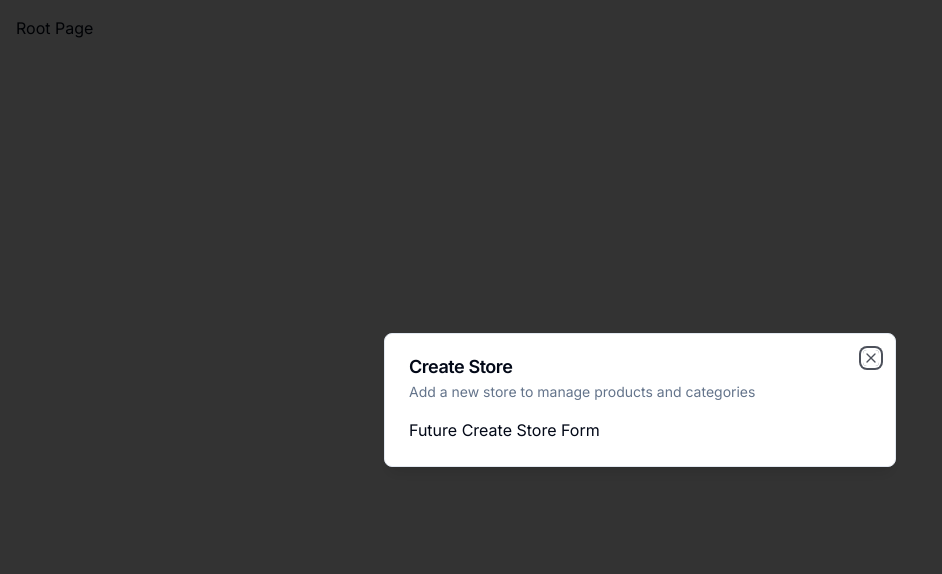
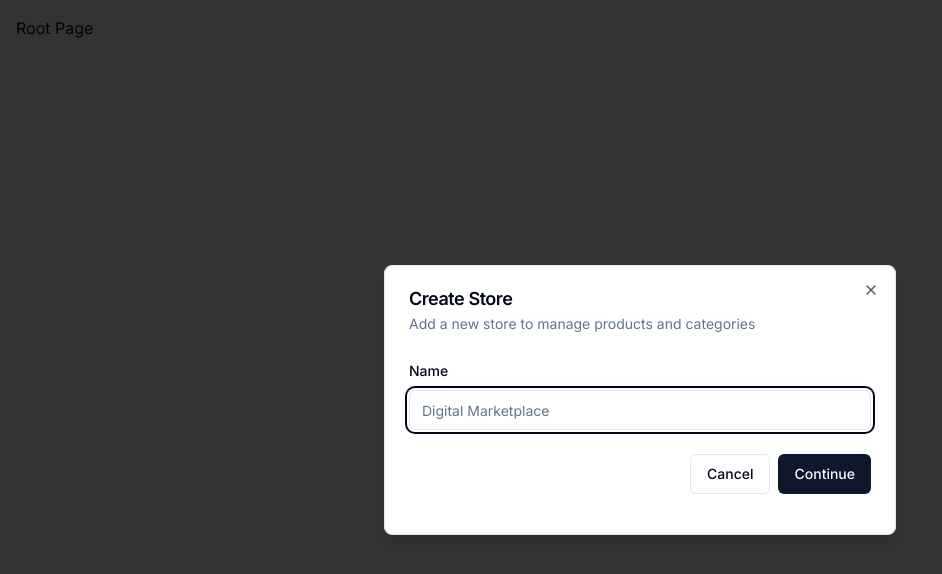
Before and after one commit to rathoretaruncodes/luxe-digital, a Next.js app: page / in a window 1280 px wide. Shown: the top 574 px of the page, without its empty margins (0-942 px from the left). Built offline with nearby package versions, Linux system fonts and the light colour scheme.

Commit message:
Created Form(admin)

```diff
--- a/app/(root)/page.tsx
+++ b/app/(root)/page.tsx
@@ -1,7 +1,5 @@
 "use client"
-import { Modal } from "@/components/ui/modal";
 import { useStoreModal } from "@/hooks/use-store-modal";
-import { UserButton } from "@clerk/nextjs";
 import { useEffect } from "react";
 
 export default function Home() {
--- a/components/modals/store-modal.tsx
+++ b/components/modals/store-modal.tsx
@@ -1,17 +1,66 @@
 "use client"
+import * as z from 'zod';
+import { zodResolver } from '@hookform/resolvers/zod'
 
 import { useStoreModal } from "@/hooks/use-store-modal"
 import { Modal } from "@/components/ui/modal"
+import { useForm } from 'react-hook-form';
+import { Form, FormControl, FormField, FormItem, FormLabel, FormMessage } from '@/components/ui/form';
+import { Input } from '@/components/ui/input';
+import { Button } from '@/components/ui/button';
+
+const formSchema = z.object({
+  name: z.string().min(1),
+})
 
 export const StoreModal = () => {
-    const StoreModal = useStoreModal();
+    const storeModal = useStoreModal();
+
+    const form = useForm<z.infer<typeof formSchema>>({
+      resolver:zodResolver(formSchema),
+      defaultValues: {
+        name: "",
+      },
+    });
+
+    const onSubmit = async (values: z.infer<typeof formSchema>) => {
+      console.log(values);
+      //TODO: Create Store
+    }
+
     return (
       <Modal
         title='Create Store'
         description="Add a new store to manage products and categories"
-        isOpen={StoreModal.isOpen}
-        onClose={StoreModal.onClose}>
-          Future Create Store Form
+        isOpen={storeModal.isOpen}
+        onClose={storeModal.onClose}>
+          {/* Future Create Store Form */}
+          <div>
+            <div className='space-y-4 py-2 pb-4'>
+              <Form {...form}>
+                <form onSubmit={form.handleSubmit(onSubmit)}>
+                  <FormField
+                  control ={form.control}
+                  name='name'
+                  render={({field}) => (
+                    <FormItem>
+                      <FormLabel>Name</FormLabel>
+                      <FormControl>
+                        <Input placeholder='Digital Marketplace' {...field}/>
+                      </FormControl>
+                      <FormMessage />
+                    </FormItem>
+                  )}
+                  />
+                    <div className='pt-6 space-x-2 flex items-center justify-end w-full'>
+                      <Button variant='outline' onClick={storeModal.onClose}>Cancel</Button>
+                      <Button type='submit'>Continue</Button>
+
+                    </div>
+                </form>
+              </Form>
+            </div>
+          </div>
       </Modal>
     );
 };
--- /dev/null
+++ b/components/ui/form.tsx
@@ -0,0 +1,176 @@
+import * as React from "react"
+import * as LabelPrimitive from "@radix-ui/react-label"
+import { Slot } from "@radix-ui/react-slot"
+import {
+  Controller,
+  ControllerProps,
+  FieldPath,
+  FieldValues,
+  FormProvider,
+  useFormContext,
+} from "react-hook-form"
+
+import { cn } from "@/lib/utils"
+import { Label } from "@/components/ui/label"
+
+const Form = FormProvider
+
+type FormFieldContextValue<
+  TFieldValues extends FieldValues = FieldValues,
+  TName extends FieldPath<TFieldValues> = FieldPath<TFieldValues>
+> = {
+  name: TName
+}
+
+const FormFieldContext = React.createContext<FormFieldContextValue>(
+  {} as FormFieldContextValue
+)
+
+const FormField = <
+  TFieldValues extends FieldValues = FieldValues,
+  TName extends FieldPath<TFieldValues> = FieldPath<TFieldValues>
+>({
+  ...props
+}: ControllerProps<TFieldValues, TName>) => {
+  return (
+    <FormFieldContext.Provider value={{ name: props.name }}>
+      <Controller {...props} />
+    </FormFieldContext.Provider>
+  )
+}
+
+const useFormField = () => {
+  const fieldContext = React.useContext(FormFieldContext)
+  const itemContext = React.useContext(FormItemContext)
+  const { getFieldState, formState } = useFormContext()
+
+  const fieldState = getFieldState(fieldContext.name, formState)
+
+  if (!fieldContext) {
+    throw new Error("useFormField should be used within <FormField>")
+  }
+
+  const { id } = itemContext
+
+  return {
+    id,
+    name: fieldContext.name,
+    formItemId: `${id}-form-item`,
+    formDescriptionId: `${id}-form-item-description`,
+    formMessageId: `${id}-form-item-message`,
+    ...fieldState,
+  }
+}
+
+type FormItemContextValue = {
+  id: string
+}
+
+const FormItemContext = React.createContext<FormItemContextValue>(
+  {} as FormItemContextValue
+)
+
+const FormItem = React.forwardRef<
+  HTMLDivElement,
+  React.HTMLAttributes<HTMLDivElement>
+>(({ className, ...props }, ref) => {
+  const id = React.useId()
+
+  return (
+    <FormItemContext.Provider value={{ id }}>
+      <div ref={ref} className={cn("space-y-2", className)} {...props} />
+    </FormItemContext.Provider>
+  )
+})
+FormItem.displayName = "FormItem"
+
+const FormLabel = React.forwardRef<
+  React.ElementRef<typeof LabelPrimitive.Root>,
+  React.ComponentPropsWithoutRef<typeof LabelPrimitive.Root>
+>(({ className, ...props }, ref) => {
+  const { error, formItemId } = useFormField()
+
+  return (
+    <Label
+      ref={ref}
+      className={cn(error && "text-destructive", className)}
+      htmlFor={formItemId}
+      {...props}
+    />
+  )
+})
+FormLabel.displayName = "FormLabel"
+
+const FormControl = React.forwardRef<
+  React.ElementRef<typeof Slot>,
+  React.ComponentPropsWithoutRef<typeof Slot>
+>(({ ...props }, ref) => {
+  const { error, formItemId, formDescriptionId, formMessageId } = useFormField()
+
+  return (
+    <Slot
+      ref={ref}
+      id={formItemId}
+      aria-describedby={
+        !error
+          ? `${formDescriptionId}`
+          : `${formDescriptionId} ${formMessageId}`
+      }
+      aria-invalid={!!error}
+      {...props}
+    />
+  )
+})
+FormControl.displayName = "FormControl"
+
+const FormDescription = React.forwardRef<
+  HTMLParagraphElement,
+  React.HTMLAttributes<HTMLParagraphElement>
+>(({ className, ...props }, ref) => {
+  const { formDescriptionId } = useFormField()
+
+  return (
+    <p
+      ref={ref}
+      id={formDescriptionId}
+      className={cn("text-sm text-muted-foreground", className)}
+      {...props}
+    />
+  )
+})
+FormDescription.displayName = "FormDescription"
+
+const FormMessage = React.forwardRef<
+  HTMLParagraphElement,
+  React.HTMLAttributes<HTMLParagraphElement>
+>(({ className, children, ...props }, ref) => {
+  const { error, formMessageId } = useFormField()
+  const body = error ? String(error?.message) : children
+
+  if (!body) {
+    return null
+  }
+
+  return (
+    <p
+      ref={ref}
+      id={formMessageId}
+      className={cn("text-sm font-medium text-destructive", className)}
+      {...props}
+    >
+      {body}
+    </p>
+  )
+})
+FormMessage.displayName = "FormMessage"
+
+export {
+  useFormField,
+  Form,
+  FormItem,
+  FormLabel,
+  FormControl,
+  FormDescription,
+  FormMessage,
+  FormField,
+}
--- /dev/null
+++ b/components/ui/input.tsx
@@ -0,0 +1,25 @@
+import * as React from "react"
+
+import { cn } from "@/lib/utils"
+
+export interface InputProps
+  extends React.InputHTMLAttributes<HTMLInputElement> {}
+
+const Input = React.forwardRef<HTMLInputElement, InputProps>(
+  ({ className, type, ...props }, ref) => {
+    return (
+      <input
+        type={type}
+        className={cn(
+          "flex h-10 w-full rounded-md border border-input bg-background px-3 py-2 text-sm ring-offset-background file:border-0 file:bg-transparent file:text-sm file:font-medium placeholder:text-muted-foreground focus-visible:outline-none focus-visible:ring-2 focus-visible:ring-ring focus-visible:ring-offset-2 disabled:cursor-not-allowed disabled:opacity-50",
+          className
+        )}
+        ref={ref}
+        {...props}
+      />
+    )
+  }
+)
+Input.displayName = "Input"
+
+export { Input }
--- /dev/null
+++ b/components/ui/label.tsx
@@ -0,0 +1,26 @@
+"use client"
+
+import * as React from "react"
+import * as LabelPrimitive from "@radix-ui/react-label"
+import { cva, type VariantProps } from "class-variance-authority"
+
+import { cn } from "@/lib/utils"
+
+const labelVariants = cva(
+  "text-sm font-medium leading-none peer-disabled:cursor-not-allowed peer-disabled:opacity-70"
+)
+
+const Label = React.forwardRef<
+  React.ElementRef<typeof LabelPrimitive.Root>,
+  React.ComponentPropsWithoutRef<typeof LabelPrimitive.Root> &
+    VariantProps<typeof labelVariants>
+>(({ className, ...props }, ref) => (
+  <LabelPrimitive.Root
+    ref={ref}
+    className={cn(labelVariants(), className)}
+    {...props}
+  />
+))
+Label.displayName = LabelPrimitive.Root.displayName
+
+export { Label }
--- a/hooks/use-store-modal.tsx
+++ b/hooks/use-store-modal.tsx
@@ -1,4 +1,5 @@
 //state management
+//manages dialog/modal
 import { create } from 'zustand';
 
 interface useStoreModalStore {
--- a/package.json
+++ b/package.json
@@ -10,7 +10,9 @@
   },
   "dependencies": {
     "@clerk/nextjs": "^4.29.9",
+    "@hookform/resolvers": "^3.3.4",
     "@radix-ui/react-dialog": "^1.0.5",
+    "@radix-ui/react-label": "^2.0.2",
     "@radix-ui/react-slot": "^1.0.2",
     "class-variance-authority": "^0.7.0",
     "clsx": "^2.1.0",
@@ -19,8 +21,10 @@
     "node": "^21.7.1",
     "react": "^18",
     "react-dom": "^18",
+    "react-hook-form": "^7.51.2",
     "tailwind-merge": "^2.2.2",
     "tailwindcss-animate": "^1.0.7",
+    "zod": "^3.22.4",
     "zustand": "^4.5.2"
   },
   "devDependencies": {
--- a/providers/modal-provider.tsx
+++ b/providers/modal-provider.tsx
@@ -22,4 +22,4 @@
     )
 }
 
-//use it in layout.tsx
+//used in layout.tsx
```
Also changed, not shown: 1 other file (tests, documents, lock files or other folders).
